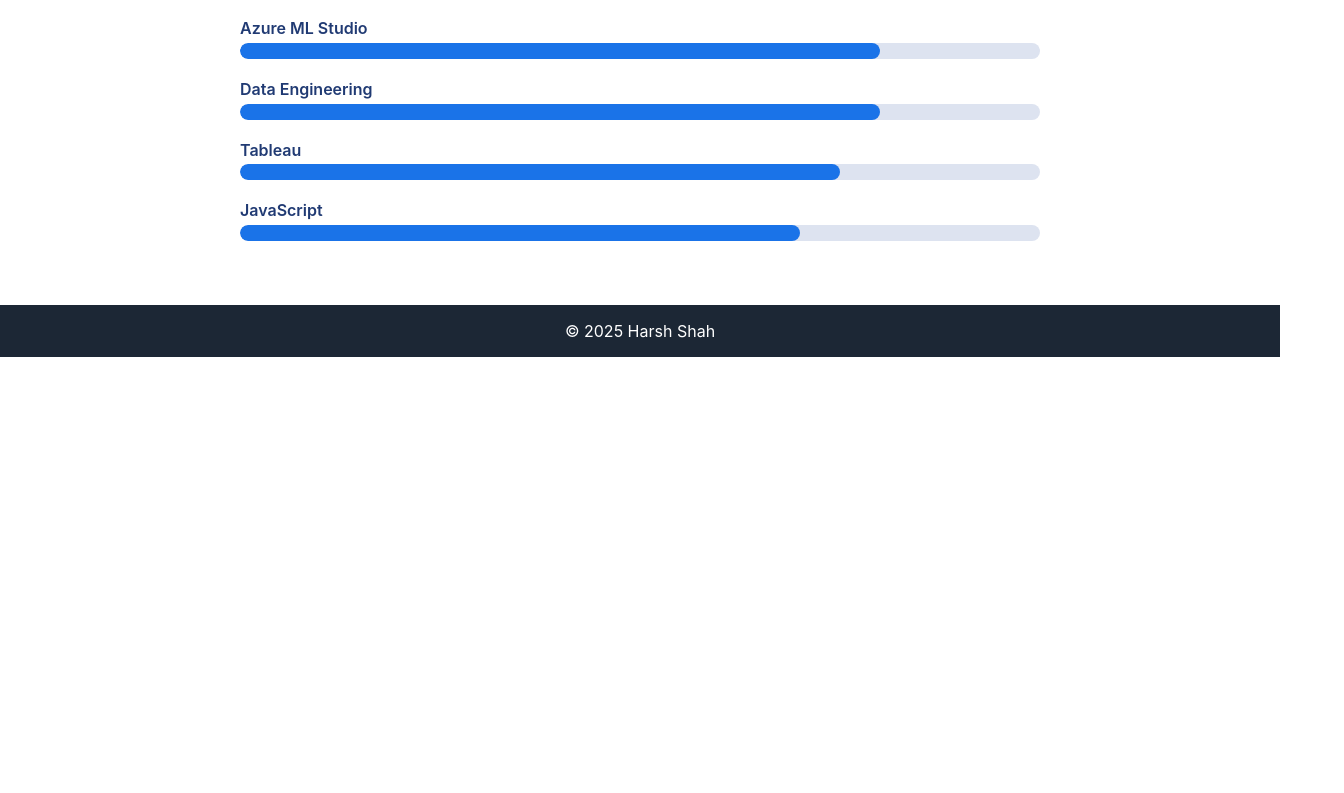
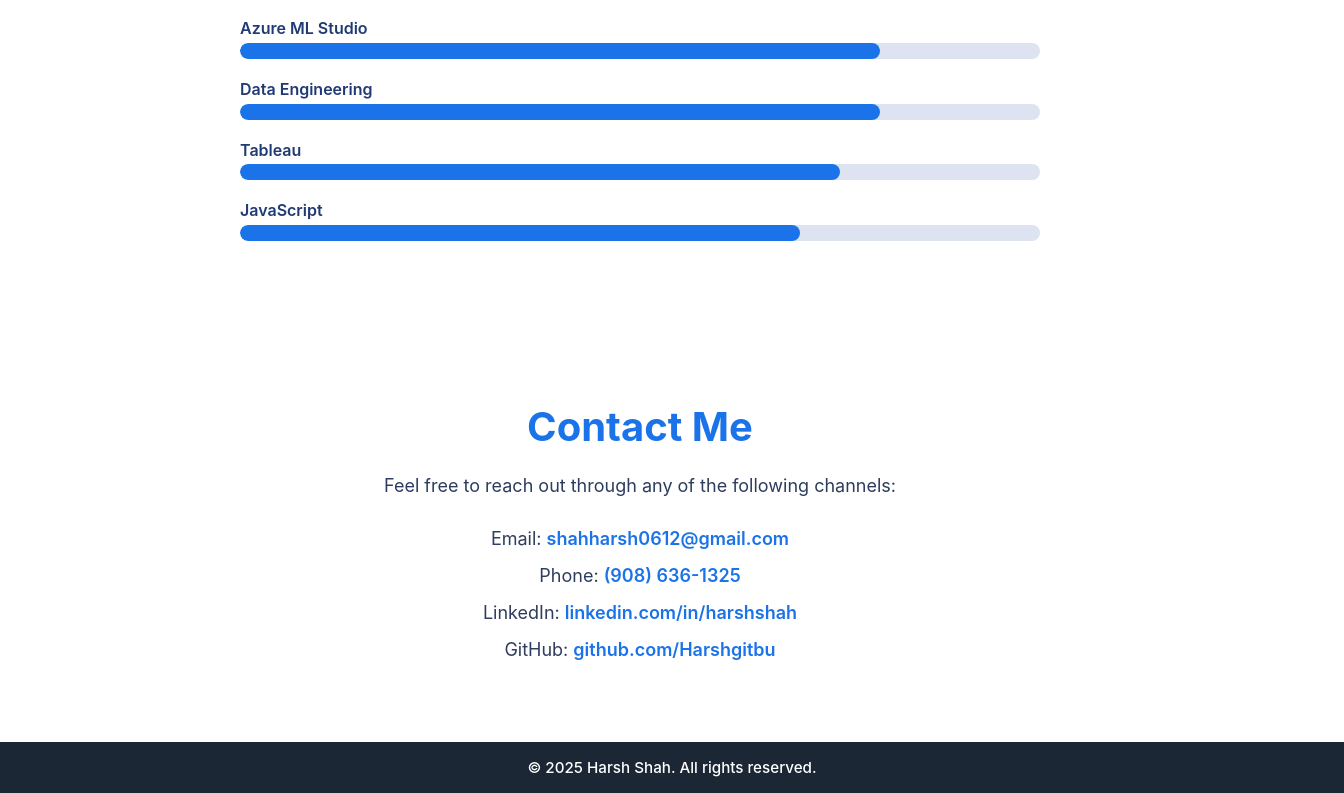
Before and after one commit to Harshgitbu/Harsh_Portfolio, a React (Create React App) app: page / in a window 1280 px wide. Shown: the part 4778-5571 px from the top of the page, 1344 px wide, since content can reach past the window. Before the commit the page ends 5135 px from the top, so only its background shows below. Built offline with nearby package versions, Linux system fonts and the light colour scheme.

Commit message:
Add Contact and Footer

```diff
--- a/src/App.js
+++ b/src/App.js
@@ -5,6 +5,8 @@
 import Experience from './components/Experience/Experience';
 import Projects from './components/Projects/Projects';
 import Skills from './components/Skills/Skills';
+import Contact from './components/Contact/Contact';
+import Footer from './components/Footer/Footer';
 
 function App() {
   return (
@@ -15,10 +17,8 @@
       <Experience />
       <Projects />
       <Skills />
-
-      <footer style={{backgroundColor: '#1c2735', color: 'white', textAlign: 'center', padding: '1rem'}}>
-        © 2025 Harsh Shah
-      </footer>
+      <Contact />
+      <Footer />
     </>
   );
 }
--- /dev/null
+++ b/src/components/Contact/Contact.css
@@ -0,0 +1,39 @@
+.contact {
+  padding: 4rem 2rem;
+  max-width: 600px;
+  margin: 0 auto;
+  color: #2e3c5d;
+  text-align: center;
+}
+
+.contact h2 {
+  font-size: 2.5rem;
+  margin-bottom: 1.5rem;
+  color: #1a73e8;
+  font-weight: 700;
+}
+
+.contact p {
+  font-size: 1.125rem;
+  margin-bottom: 2rem;
+}
+
+.contact ul {
+  list-style: none;
+  padding: 0;
+  font-size: 1.125rem;
+}
+
+.contact li {
+  margin-bottom: 1rem;
+}
+
+.contact a {
+  color: #1a73e8;
+  font-weight: 600;
+  text-decoration: none;
+}
+
+.contact a:hover {
+  text-decoration: underline;
+}
--- /dev/null
+++ b/src/components/Contact/Contact.jsx
@@ -0,0 +1,19 @@
+import React from 'react';
+import './Contact.css';
+
+const Contact = () => {
+  return (
+    <section className="contact" id="contact">
+      <h2>Contact Me</h2>
+      <p>Feel free to reach out through any of the following channels:</p>
+      <ul>
+        <li>Email: <a href="mailto:shahharsh0612@gmail.com">shahharsh0612@gmail.com</a></li>
+        <li>Phone: <a href="tel:+19086361325">(908) 636-1325</a></li>
+        <li>LinkedIn: <a href="https://www.linkedin.com/in/harshshah" target="_blank" rel="noopener noreferrer">linkedin.com/in/harshshah</a></li>
+        <li>GitHub: <a href="https://github.com/Harshgitbu" target="_blank" rel="noopener noreferrer">github.com/Harshgitbu</a></li>
+      </ul>
+    </section>
+  );
+};
+
+export default Contact;
--- /dev/null
+++ b/src/components/Footer/Footer.css
@@ -0,0 +1,11 @@
+.footer {
+    background-color: #1c2735;
+    color: white;
+    text-align: center;
+    padding: 1rem 2rem;
+    font-size: 0.95rem;
+    font-weight: 500;
+    position: relative;
+    bottom: 0;
+    width: 100%;
+  }
--- /dev/null
+++ b/src/components/Footer/Footer.jsx
@@ -0,0 +1,12 @@
+import React from 'react';
+import './Footer.css';
+
+const Footer = () => {
+  return (
+    <footer className="footer">
+      © {new Date().getFullYear()} Harsh Shah. All rights reserved.
+    </footer>
+  );
+};
+
+export default Footer;
```
